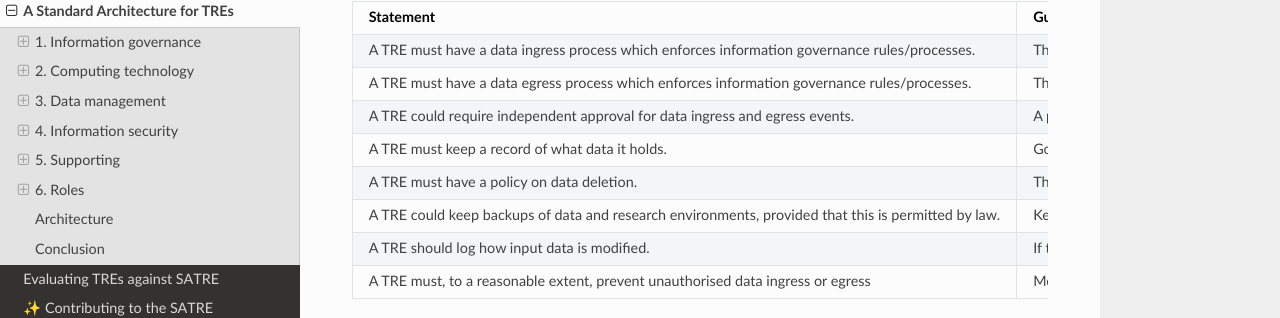
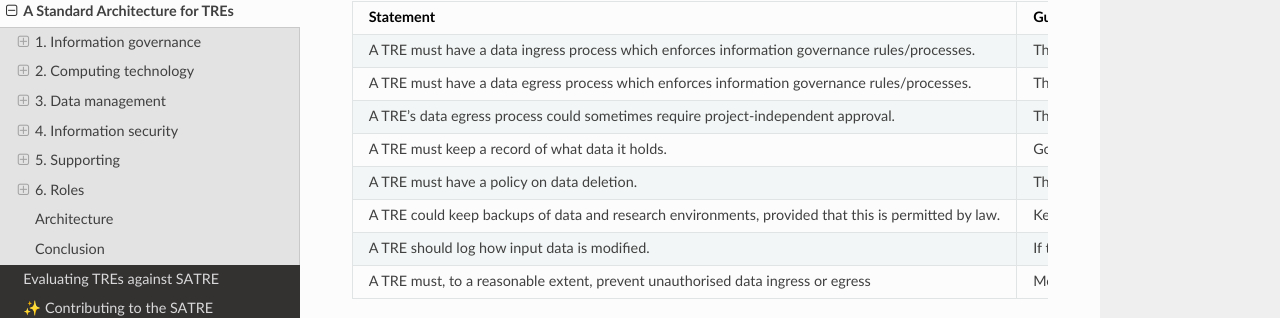
Before and after one commit to sa-tre/satre-specification, a Sphinx documentation site: the page built from docs/source/standard.md, in a window 1280 px wide and 900 px high, scrolled down 5204 px. Shown: the part 151-469 px from the top of the window. Built offline with Sphinx 7.4.7 and the Read the Docs theme 2.0.0, drawn with Linux system fonts in a browser that asks for light colours.

Commit message:
Clarify project independent approval (maybe)

```diff
--- a/docs/source/standard.md
+++ b/docs/source/standard.md
@@ -235,8 +235,9 @@ The ability of the TRE organisation to manage how and where data is stored, how
 * - A TRE must have a data egress process which enforces information governance rules/processes.
   - The data egress process needs to ensure that information governance requirements are adhered to.
     In particular, it should require that an egress request has been approved by all required parties.
-* - A TRE could require independent approval for data ingress and egress events.
-  - A person independent to a project, for example a TRE admin or dedicated referee, could check ingress and egress requests to ensure information governance processes are correctly followed in the absence of an automated process.
+* - A TRE's data egress process could sometimes require project-independent approval.
+  - There may be cases where there are multiple stakeholders for a piece of analysis including data providers, data analysts, data subjects, the TRE organisation.
+    A data egress process may then require approval from people not on the project team, for example an external referee or TRE organisation representative
 * - A TRE must keep a record of what data it holds.
   - Good records are important for ensuring compliance with legislation, understanding risk and aiding good data hygiene.
     The record should include a description of the data, its source, contact details for the data owner, which projects use the data, the date it was recieved, when it is expected to no longer be needed.
```
